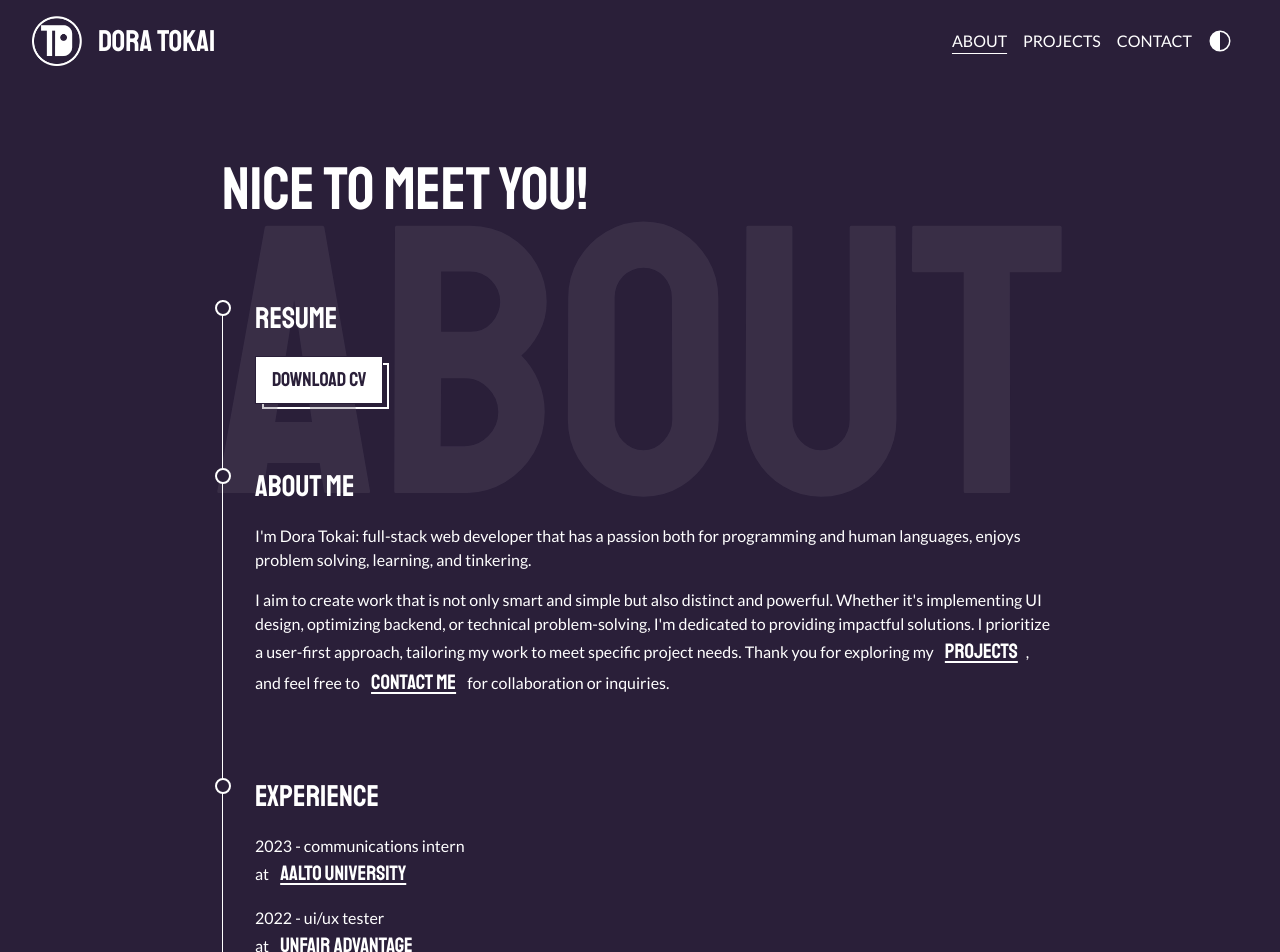
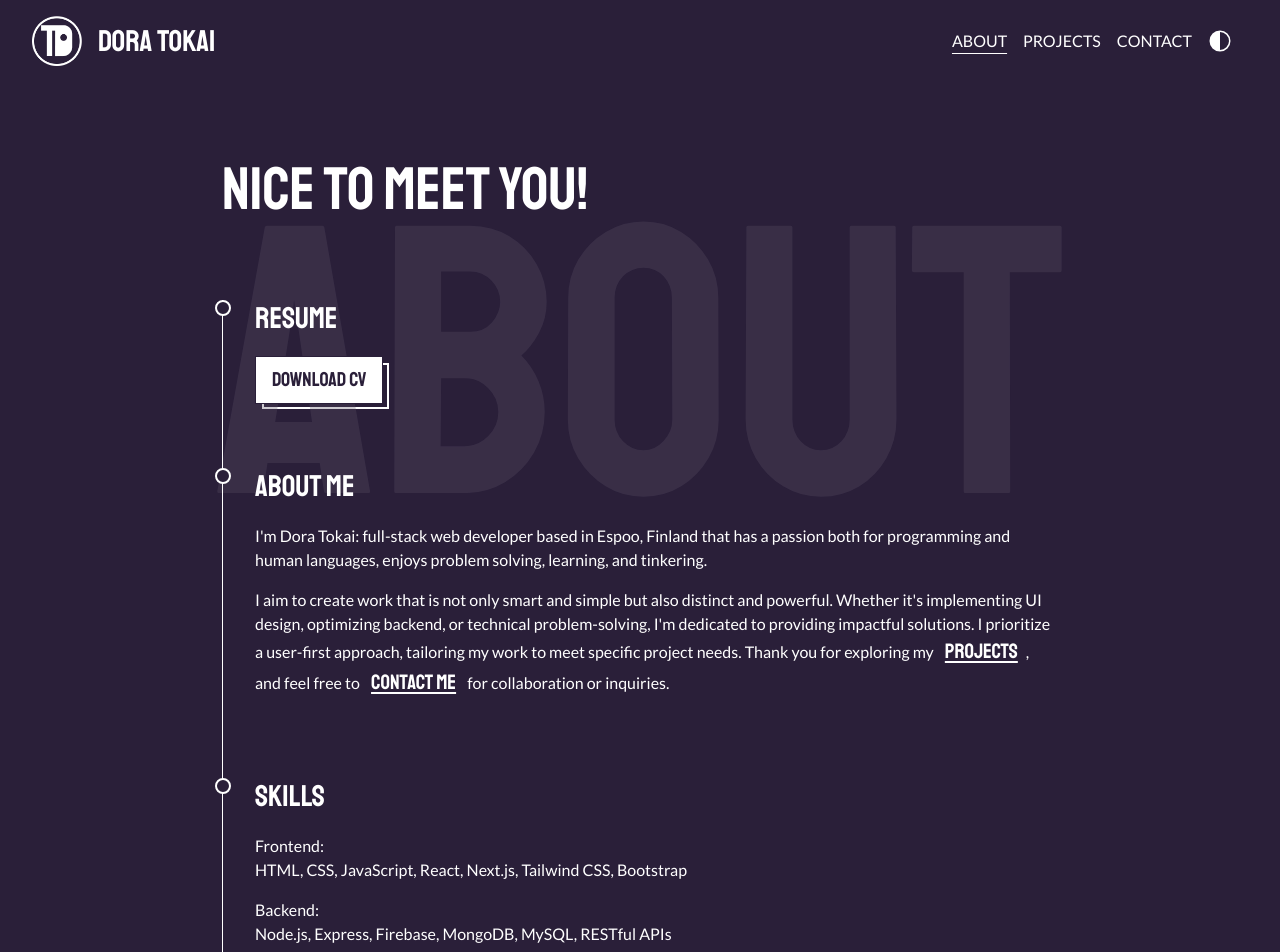
Before and after one commit to tdora28/portfolio, a Next.js app: page /about in a window 1280 px wide. Shown: the top 952 px of the page. Built offline with nearby package versions, Linux system fonts and the light colour scheme.

Commit message:
Add skills to About

```diff
--- a/src/app/about/page.tsx
+++ b/src/app/about/page.tsx
@@ -19,7 +19,7 @@ const AboutPage = () => {
           {/* About Me */}
           <div className="side-decor">
             <h3 className={`${fontDisplay} text-3xl pb-5`}>About Me</h3>
-            <p>I'm Dora Tokai: full-stack web developer that has a passion both for programming and human languages, enjoys problem solving, learning, and tinkering.</p>
+            <p>I'm Dora Tokai: full-stack web developer based in Espoo, Finland that has a passion both for programming and human languages, enjoys problem solving, learning, and tinkering.</p>
             <p>
               I aim to create work that is not only smart and simple but also distinct and powerful. Whether it's implementing UI design, optimizing backend, or technical problem-solving, I'm dedicated to providing impactful solutions. I prioritize a
               user-first approach, tailoring my work to meet specific project needs. Thank you for exploring my{' '}
@@ -33,22 +33,18 @@ const AboutPage = () => {
               for collaboration or inquiries.
             </p>
           </div>
-
-          {/* Socials will go to Contact */}
-          {/* <div className="side-decor">
-            <h3 className={`${fontDisplay} text-3xl pb-5`}>Social</h3>
-            <div className="flex flex-col gap-4 w-full max-w-max">
-              <Link href="https://www.linkedin.com/in/doratokai28/" className="flex items-center border-white border-2">
-                <FaLinkedinIn className="p-2 bg-white text-5xl clr-dark" />
-                <span className="w-full px-4 text-center">linkedin.com/in/doratokai28/</span>
-              </Link>
-              <Link href="https://github.com/tdora28/" className="flex items-center border-white border-2">
-                <FaGithub className="p-2 bg-white text-5xl clr-dark" />
-                <span className="w-full px-4 text-center">github.com/tdora28/</span>
-              </Link>
-            </div>
-          </div> */}
-
+          {/* Skills */}
+          <div className="side-decor">
+            <h3 className={`${fontDisplay} text-3xl pb-5`}>Skills</h3>
+            <p className="flex flex-col">
+              <span>Frontend:</span>
+              <span>HTML, CSS, JavaScript, React, Next.js, Tailwind CSS, Bootstrap</span>
+            </p>
+            <p className="flex flex-col">
+              <span>Backend:</span>
+              <span>Node.js, Express, Firebase, MongoDB, MySQL, RESTful APIs</span>
+            </p>
+          </div>
           {/* Experience */}
           <div className="side-decor">
             <h3 className={`${fontDisplay} text-3xl pb-5`}>Experience</h3>
```
